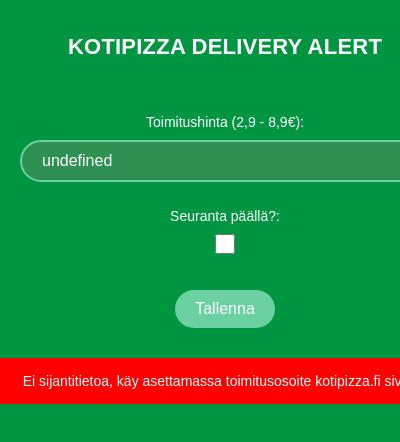
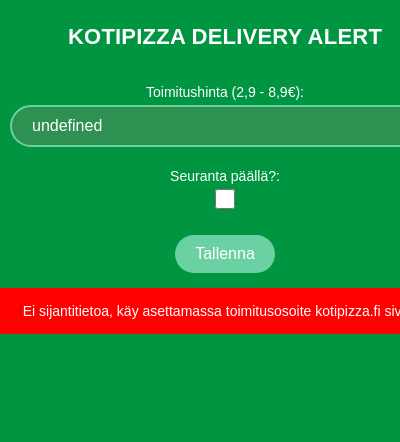
Before and after one commit to nikosalonen/kotipizza-browser-extension, a browser extension: page popup.html in a window 400 px wide. Shown: the top 442 px of the page. Drawn offline with Linux system fonts and the light colour scheme.

Commit message:
compress styles

```diff
--- a/popup.html
+++ b/popup.html
@@ -10,6 +10,7 @@
       min-height: 100%;
       overflow: visible !important;
       width: 450px;
+      max-height: 600px;
 
     }
 
@@ -38,7 +39,7 @@
       display: flex;
       justify-content: center;
       align-items: center;
-      padding: 20px;
+      padding: 10px;
       text-transform: uppercase;
       font-style: normal;
       font-weight: 600;
@@ -52,7 +53,7 @@
       flex-direction: column;
       justify-content: center;
       align-items: center;
-      padding: 20px;
+      padding: 10px;
     }
 
     #coordinates {
@@ -71,7 +72,7 @@
       border-radius: 25px;
       border: none;
       padding: 10px 20px;
-      margin: 10px 0;
+      margin: 5px 0;
       outline: none;
       transition: background-color 0.2s ease, border-color 0.2s ease, box-shadow 0.2s ease;
     }
@@ -142,6 +143,11 @@
       color: #FFF;
     }
 
+    #restaurantsTableContainer {
+      max-height: 300px;
+      overflow-y: auto;
+    }
+
   </style>
 </head>
 
@@ -164,7 +170,9 @@
   <span id="coordinates"></span>
 
 
-  <div id="restaurantsTable"></div>
+  <div id="restaurantsTableContainer">
+    <div id="restaurantsTable"></div>
+  </div>
 
 </body>
 
```
